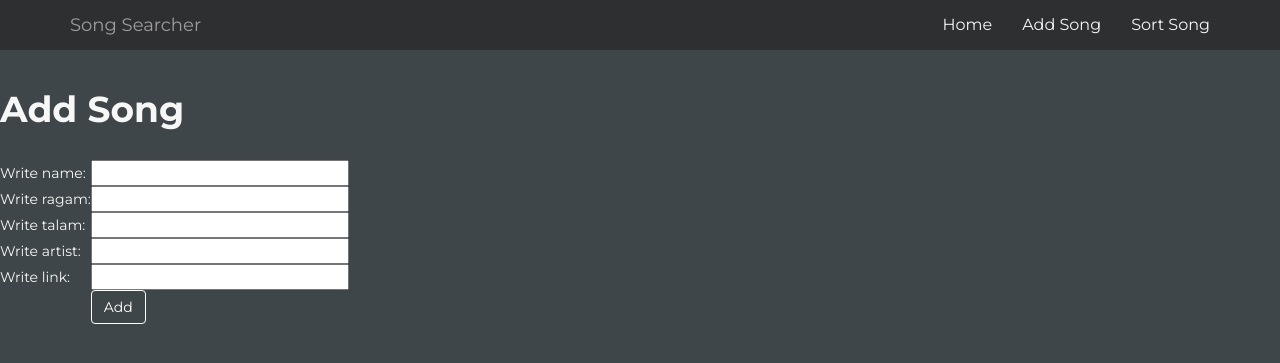
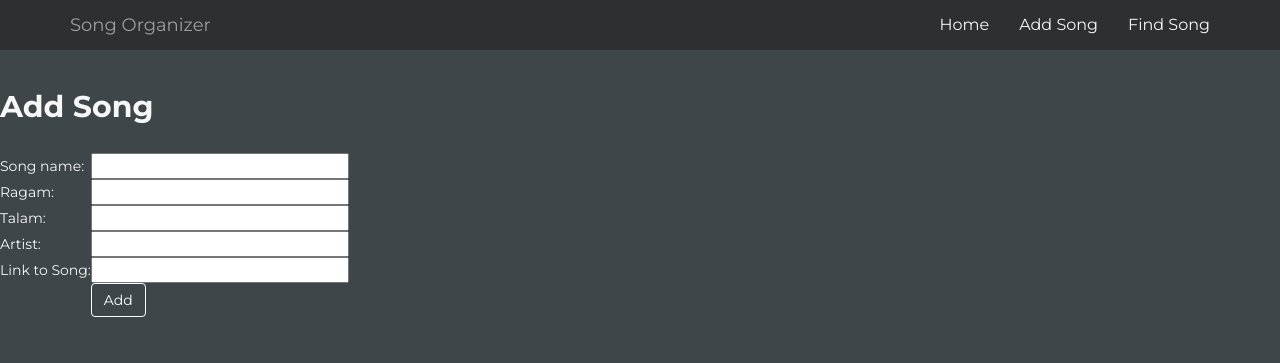
Before and after one commit to smahesh1/Mridangam-Song-Organizer, a Flask app: page /add in a window 1280 px wide. Shown: the top 363 px of the page. Run offline with Flask 2, Linux system fonts and the light colour scheme; data that the repository does not hold is empty; some libraries are stand-ins or nearby versions.

Commit message:
html changes

```diff
--- a/mdapp/app/templates/add.html
+++ b/mdapp/app/templates/add.html
@@ -3,14 +3,14 @@
  {% block content %}
  {% include 'flash.html' %}
         <br />
-        <h1>Add Song</h1>
+        <h2>Add Song</h2>
         <br />
 
- <form action="" method="post" name="post">
+ <form action="" method="post" name="post" id="form" style= "display:block">
       {{form.hidden_tag()}}
       <table>
-          <tr>
-              <td>Write name:</td>
+          <tr class="spaceUnder">
+              <td>Song name:</td>
               <td>{{ form.name(size=30, maxlength=140) }}</td>
               <td>
               {% for error in form.name.errors %}
@@ -18,26 +18,26 @@
               {% endfor %}
               </td>
           </tr>
-          <tr>
-              <td>Write ragam:</td>
+          <tr class="spaceUnder">
+              <td>Ragam:</td>
               <td>{{ form.ragam(size=30, maxlength=140) }}</td>
               <td>
               {% for error in form.ragam.errors %}
               <span style="color: red;">[{{ error }}]</span><br>
               {% endfor %}
               </td>
-          </tr>
-          <tr>
-              <td>Write talam:</td>
+          </tr >
+          <tr class="spaceUnder">
+              <td>Talam:</td>
               <td>{{ form.talam(size=30, maxlength=140) }}</td>
               <td>
               {% for error in form.talam.errors %}
               <span style="color: red;">[{{ error }}]</span><br>
               {% endfor %}
               </td>
-          </tr>
-          <tr>
-              <td>Write artist:</td>
+          </tr >
+          <tr class="spaceUnder">
+              <td>Artist:</td>
               <td>{{ form.artist(size=30, maxlength=140) }}</td>
               <td>
               {% for error in form.artist.errors %}
@@ -45,8 +45,8 @@
               {% endfor %}
               </td>
           </tr>
-          <tr>
-              <td>Write link:</td>
+          <tr class="spaceUnder">
+              <td>Link to Song:</td>
               <td>{{ form.link(size=30, maxlength=140) }}</td>
               <td>
               {% for error in form.link.errors %}
--- a/mdapp/app/templates/base.html
+++ b/mdapp/app/templates/base.html
@@ -17,7 +17,7 @@
 
 
     {% if title %}
-    <title>{{ title }} - Songs Searcher</title>
+    <title>{{ title }} -Song Organizer</title>
     {% else %}
     <title>Songs Searcher</title>
     {% endif %}
@@ -25,6 +25,7 @@
 
   <script src="https://ajax.googleapis.com/ajax/libs/jquery/1.11.3/jquery.min.js"></script>
   <script src="{{ url_for('static', filename='js/bootstrap.min.js') }}"></script>
+  <script src="{{ url_for('static', filename='js/custom.js') }}"></script>
   <body>
 
     <nav class="navbar navbar-inverse navbar-static-top">
@@ -36,13 +37,13 @@
                 <span class="icon-bar"></span>
                 <span class="icon-bar"></span>
             </button>
-            <a class="navbar-brand" href="{{ url_for('index') }}">Song Searcher</a>
+            <a class="navbar-brand" href="{{ url_for('index') }}">Song Organizer</a>
         </div>
         <div class="collapse navbar-collapse" id="bs-example-navbar-collapse-1">
             <ul class="nav navbar-nav navbar-right">
                 <li><a href="{{ url_for('index') }}">Home</a></li>
                 <li><a href="{{ url_for('add') }}">Add Song</a></li>
-                <li><a href="{{ url_for('sorted_by') }}">Sort Song</a></li>
+                <li><a href="{{ url_for('sorted_by') }}">Find Song</a></li>
 
             </ul>
         </div>
```
Also changed, not shown: mdapp/app/templates/edit.html (+19 -9 lines), mdapp/app/templates/index.html (+6 -6 lines), mdapp/app/templates/sorted_by.html (+7 -8 lines).
